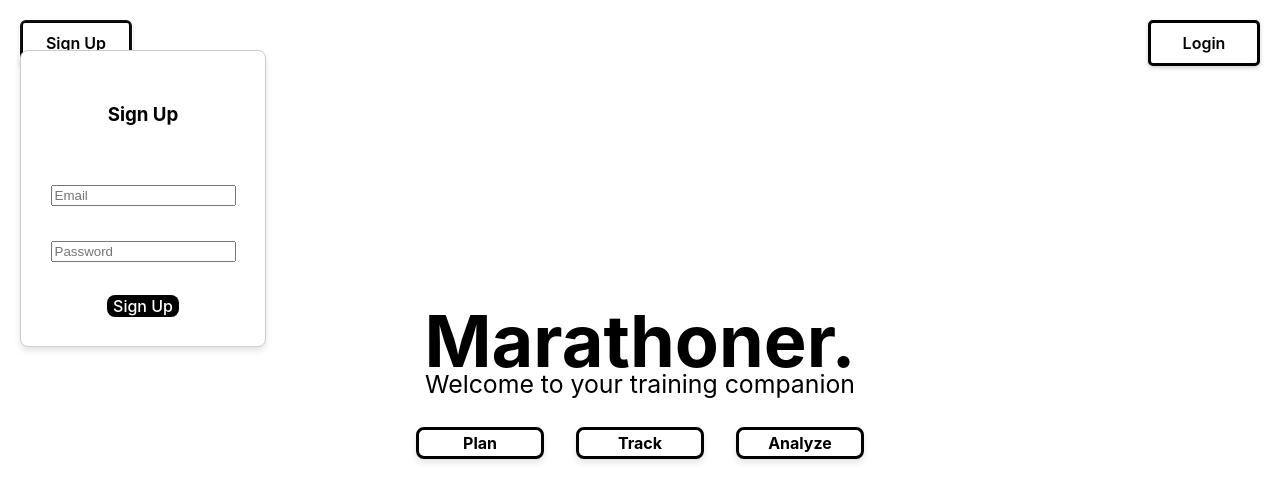
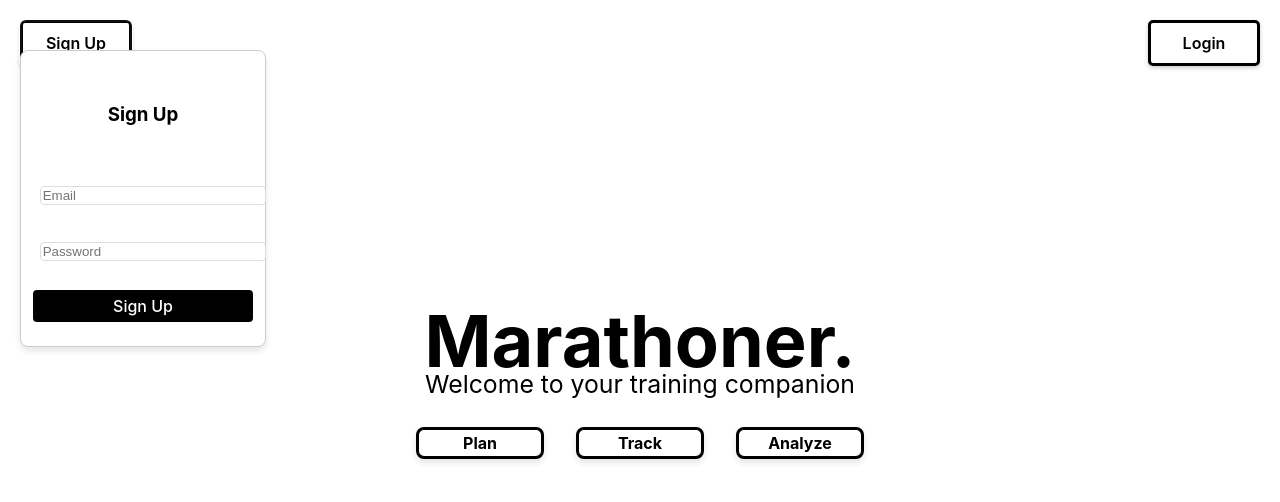
Before and after one commit to tulloch022/marathoner, a React (Vite) app: page / in a window 1280 px wide. Both pictures are taken after a click on the button "Sign Up". Shown: the top 502 px of the page. Built offline with nearby package versions, Linux system fonts and the light colour scheme.

Commit message:
fixed styling of sign up popup to match login popup

```diff
--- a/src/index.css
+++ b/src/index.css
@@ -672,3 +672,20 @@ li {
   box-shadow: 0px 4px 6px rgba(0, 0, 0, 0.1);
   z-index: 1000;
 }
+
+.signup-popup button {
+  width: 100%;
+  padding: 6px;
+  background: black;
+  color: white;
+  border: none;
+  border-radius: 4px;
+  cursor: pointer;
+}
+
+.signup-popup input {
+  width: 100%;
+  margin-bottom: 8px;
+  border: 1px solid #ddd;
+  border-radius: 4px;
+}
```
